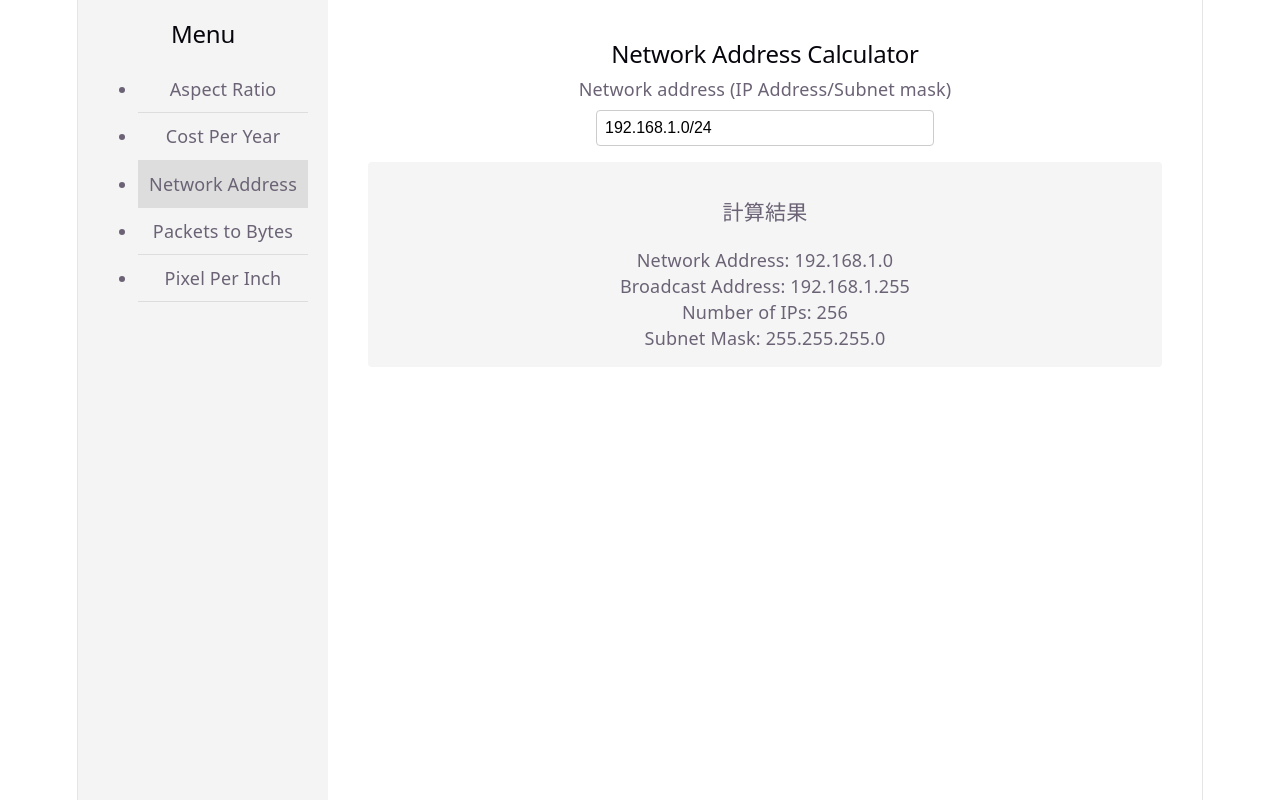
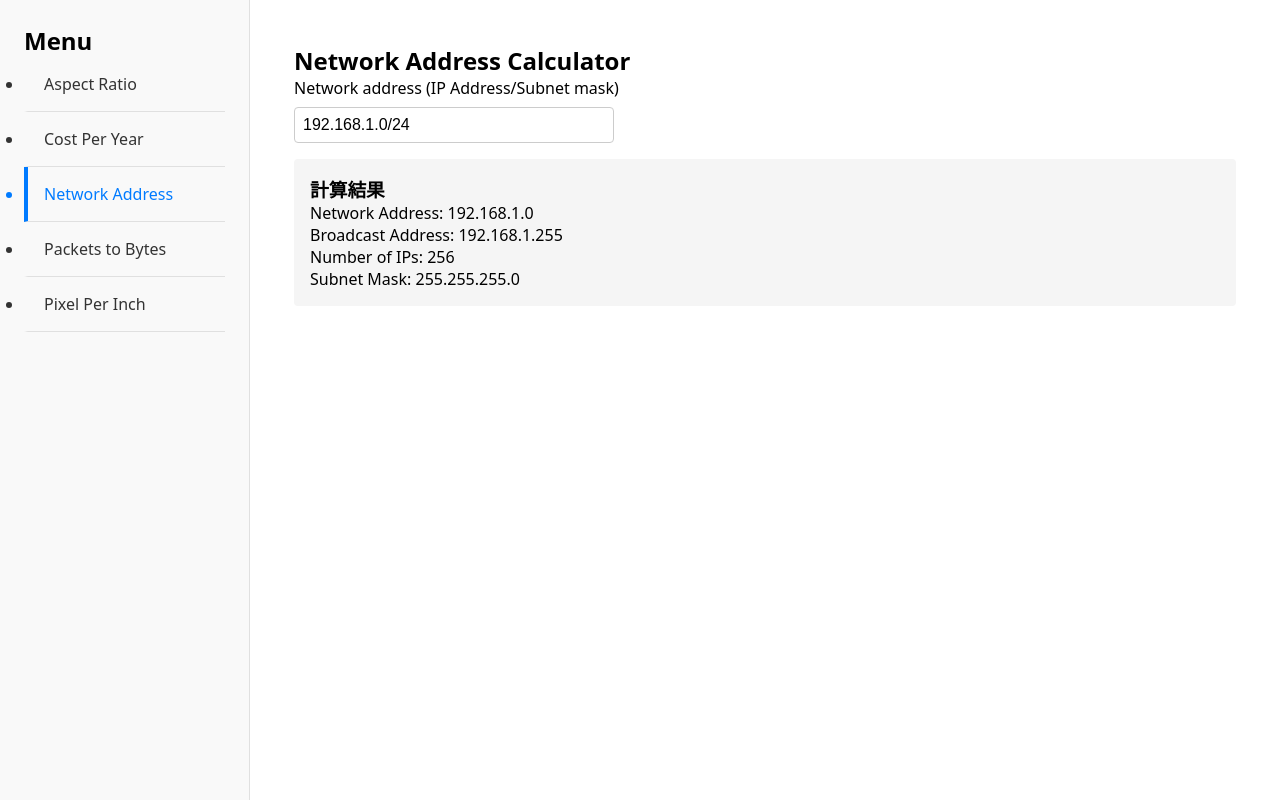
Before and after one commit to altflow/calc-app, a React (Vite) app: page / in a window 1280 px wide. Both pictures are taken after a click on the item "Network Address". Built offline with nearby package versions, Linux system fonts and the light colour scheme.

Commit message:
Created base style

```diff
--- a/src/components/Layout/Layout.module.css
+++ b/src/components/Layout/Layout.module.css
@@ -5,25 +5,30 @@
 
 .sidebar {
   width: 250px;
-  background-color: #f4f4f4;
-  padding: 20px;
+  background-color: var(--color-surface);
+  padding: var(--spacing-lg);
   box-sizing: border-box;
   overflow-y: auto;
+  border-right: 1px solid var(--color-border);
 }
 
 .menuItem {
-  padding: 10px;
+  padding: var(--spacing-md);
   cursor: pointer;
-  border-bottom: 1px solid #ddd;
+  border-bottom: 1px solid var(--color-border);
+  border-left: 4px solid transparent;
+  font-size: var(--font-size-md);
+  color: var(--color-text-primary);
 }
 
 .menuItem.selected {
-  background-color: #ddd;
+  border-left: 4px solid var(--color-accent);
+  color: var(--color-accent);
 }
 
 .content {
   flex: 1;
-  padding: 20px;
+  padding: var(--spacing-lg);
   box-sizing: border-box;
   overflow-y: auto;
 }
@@ -31,13 +36,13 @@
 .hamburger {
   display: none;
   position: fixed;
-  top: 10px;
-  left: 10px;
+  top: var(--spacing-md);
+  left: var(--spacing-md);
   z-index: 1000;
-  background-color: #333;
+  background-color: var(--color-accent);
   color: white;
   border: none;
-  padding: 10px;
+  padding: var(--spacing-md);
   cursor: pointer;
 }
 
--- a/src/index.css
+++ b/src/index.css
@@ -1,111 +1,27 @@
 :root {
-  --text: #6b6375;
-  --text-h: #08060d;
-  --bg: #fff;
-  --border: #e5e4e7;
-  --code-bg: #f4f3ec;
-  --accent: #aa3bff;
-  --accent-bg: rgba(170, 59, 255, 0.1);
-  --accent-border: rgba(170, 59, 255, 0.5);
-  --social-bg: rgba(244, 243, 236, 0.5);
-  --shadow:
-    rgba(0, 0, 0, 0.1) 0 10px 15px -3px, rgba(0, 0, 0, 0.05) 0 4px 6px -2px;
-
-  --sans: system-ui, 'Segoe UI', Roboto, sans-serif;
-  --heading: system-ui, 'Segoe UI', Roboto, sans-serif;
-  --mono: ui-monospace, Consolas, monospace;
-
-  font: 18px/145% var(--sans);
-  letter-spacing: 0.18px;
-  color-scheme: light dark;
-  color: var(--text);
-  background: var(--bg);
-  font-synthesis: none;
-  text-rendering: optimizeLegibility;
-  -webkit-font-smoothing: antialiased;
-  -moz-osx-font-smoothing: grayscale;
-
-  @media (max-width: 1024px) {
-    font-size: 16px;
-  }
+  --color-bg: #ffffff;
+  --color-surface: #f9f9f9;
+  --color-border: #e0e0e0;
+  --color-text-primary: #333333;
+  --color-text-secondary: #666666;
+  --color-accent: #007bff;
+  --color-error: #dc3545;
+  --radius: 8px;
+  --spacing-sm: 8px;
+  --spacing-md: 16px;
+  --spacing-lg: 24px;
+  --font-size-sm: 14px;
+  --font-size-md: 16px;
+  --font-size-lg: 18px;
 }
 
-@media (prefers-color-scheme: dark) {
-  :root {
-    --text: #9ca3af;
-    --text-h: #f3f4f6;
-    --bg: #16171d;
-    --border: #2e303a;
-    --code-bg: #1f2028;
-    --accent: #c084fc;
-    --accent-bg: rgba(192, 132, 252, 0.15);
-    --accent-border: rgba(192, 132, 252, 0.5);
-    --social-bg: rgba(47, 48, 58, 0.5);
-    --shadow:
-      rgba(0, 0, 0, 0.4) 0 10px 15px -3px, rgba(0, 0, 0, 0.25) 0 4px 6px -2px;
-  }
-
-  #social .button-icon {
-    filter: invert(1) brightness(2);
-  }
-}
-
-#root {
-  width: 1126px;
-  max-width: 100%;
-  margin: 0 auto;
-  text-align: center;
-  border-inline: 1px solid var(--border);
-  min-height: 100svh;
-  display: flex;
-  flex-direction: column;
+* {
   box-sizing: border-box;
+  margin: 0;
+  padding: 0;
 }
 
 body {
-  margin: 0;
+  font-family: system-ui, sans-serif;
+  background-color: var(--color-bg);
 }
-
-h1,
-h2 {
-  font-family: var(--heading);
-  font-weight: 500;
-  color: var(--text-h);
-}
-
-h1 {
-  font-size: 56px;
-  letter-spacing: -1.68px;
-  margin: 32px 0;
-  @media (max-width: 1024px) {
-    font-size: 36px;
-    margin: 20px 0;
-  }
-}
-h2 {
-  font-size: 24px;
-  line-height: 118%;
-  letter-spacing: -0.24px;
-  margin: 0 0 8px;
-  @media (max-width: 1024px) {
-    font-size: 20px;
-  }
-}
-p {
-  margin: 0;
-}
-
-code,
-.counter {
-  font-family: var(--mono);
-  display: inline-flex;
-  border-radius: 4px;
-  color: var(--text-h);
-}
-
-code {
-  font-size: 15px;
-  line-height: 135%;
-  padding: 4px 8px;
-  background: var(--code-bg);
-}
```
Also changed, not shown: src/components/Form/Form.module.css (added, +48 -0 lines).
